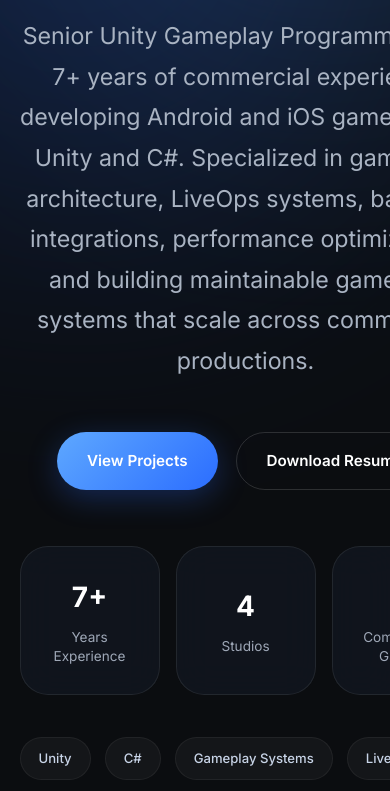
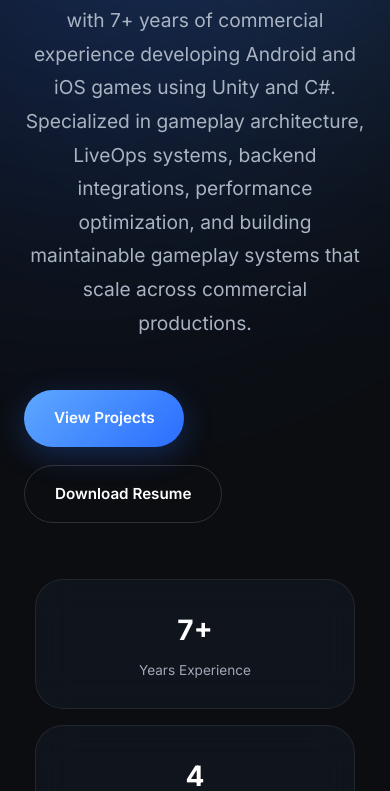
Before and after one commit to syedtaq3/syed-taqueeuddin-portfolio, a plain HTML site: page index.html in a window 390 px wide. Shown: the part 510-1301 px from the top of the page. Drawn offline with Linux system fonts and the light colour scheme.

Commit message:
update: hero fix

```diff
--- a/assets/css/sections/hero.css
+++ b/assets/css/sections/hero.css
@@ -431,3 +431,42 @@
 
     }
 }
+/* ===========================================================
+   HERO - MOBILE (≤768px)
+=========================================================== */
+
+@media (max-width:768px){
+
+    .hero-container{
+
+        width:100%;
+
+        padding:0 24px;
+
+        box-sizing:border-box;
+
+    }
+
+    .hero-title{
+
+        font-size:3.2rem;
+
+    }
+
+    .hero-description{
+
+        max-width:100%;
+
+        font-size:1.2rem;
+
+    }
+
+    .hero-stats{
+
+        grid-template-columns:1fr;
+
+        max-width:320px;
+
+    }
+
+}
```
